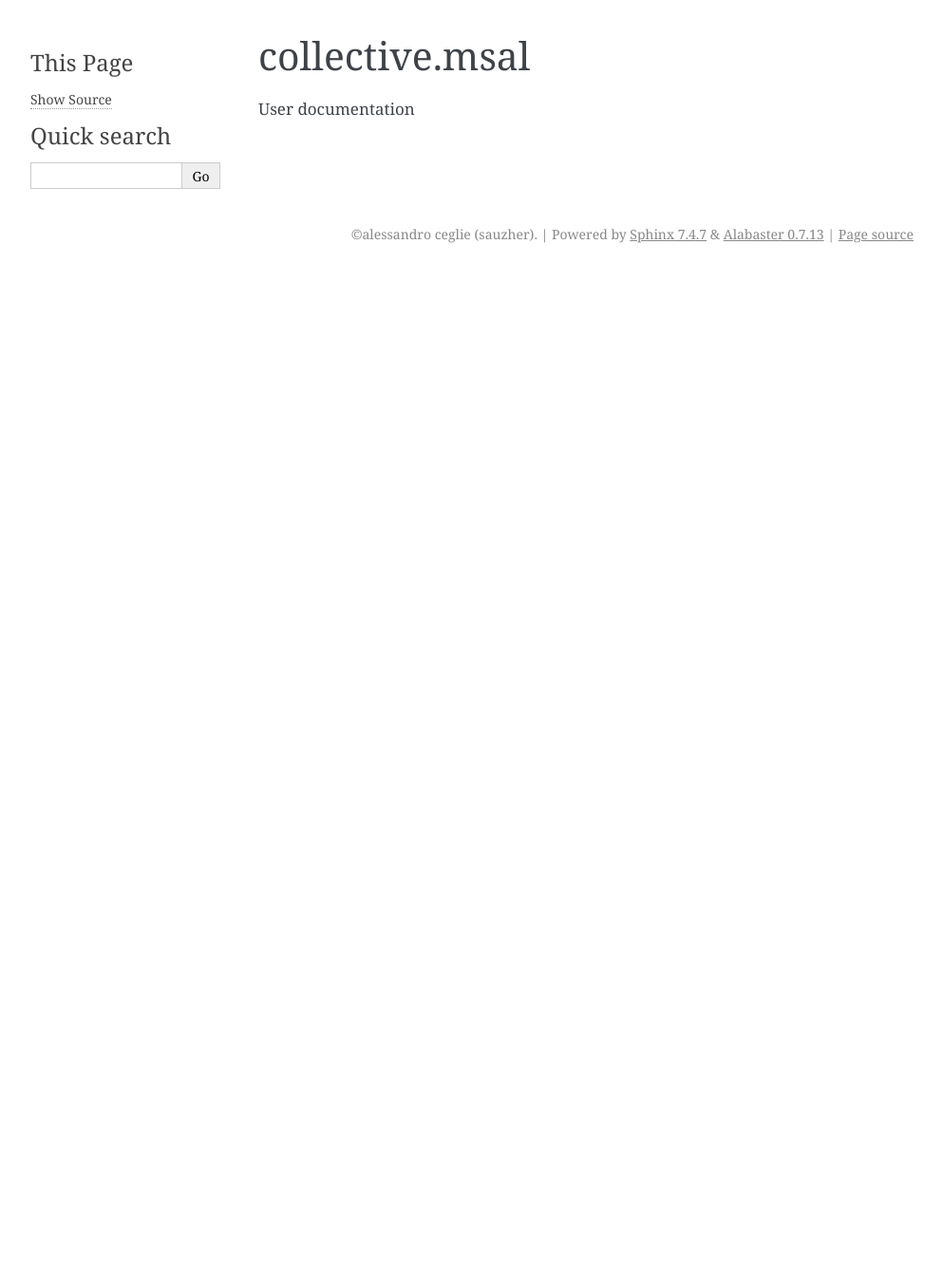
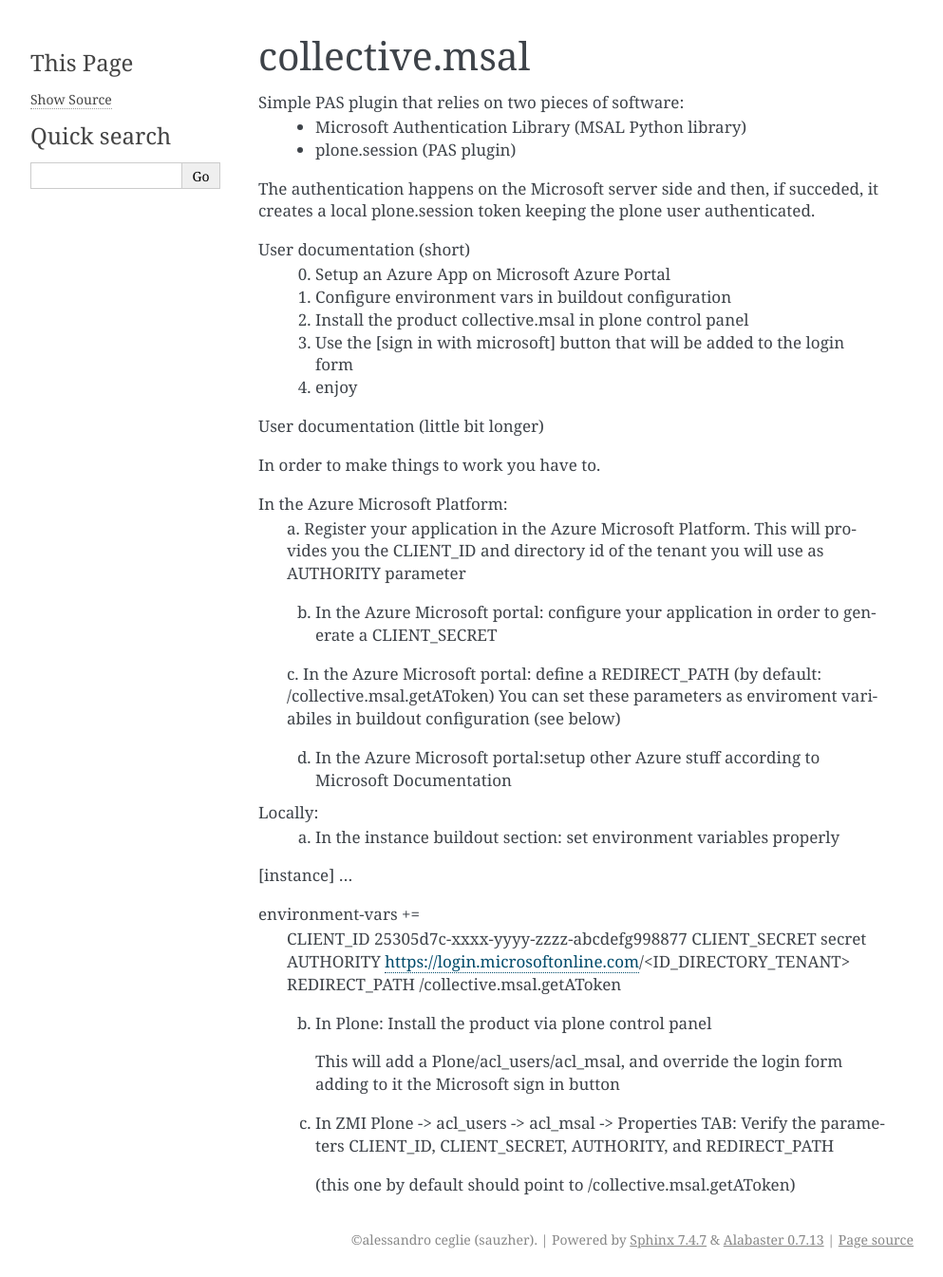
Before and after one commit to collective/collective.msal, a Sphinx documentation site: the page built from docs/index.rst, in a window 1280 px wide. Shown: the whole page at 95% size, without its empty margins (148-1141 px from the left). Built offline with Sphinx 7.4.7, drawn with Linux system fonts in a browser that asks for light colours; before the commit the page ends 900 px from its top, so only the background shows below that.

```diff
--- a/docs/conf.py
+++ b/docs/conf.py
@@ -51,9 +51,9 @@ author = u'alessandro ceglie (sauzher)'
 # built documents.
 #
 # The short X.Y version.
-version = u'3.0'
+version = u'1.0-beta'
 # The full version, including alpha/beta/rc tags.
-release = u'3.0'
+release = u'1.0-beta'
 
 # The language for content autogenerated by Sphinx. Refer to documentation
 # for a list of supported languages.
--- a/docs/index.rst
+++ b/docs/index.rst
@@ -2,4 +2,50 @@
 collective.msal
 ===============
 
-User documentation
+Simple PAS plugin that relies on two pieces of software:
+ - Microsoft Authentication Library (MSAL Python library)
+ - plone.session (PAS plugin)
+
+The authentication happens on the Microsoft server side and then, if succeded,
+it creates a local plone.session token keeping the plone user authenticated.
+
+User documentation (short)
+   0. Setup an Azure App on Microsoft Azure Portal
+   1. Configure environment vars in buildout configuration
+   2. Install the product collective.msal in plone control panel
+   3. Use the [sign in with microsoft] button that will be added to the login form
+   4. enjoy
+
+
+User documentation (little bit longer)
+
+In order to make things to work you have to.
+
+In the Azure Microsoft Platform:
+    a. Register your application in the Azure Microsoft Platform.
+    This will provides you the CLIENT_ID and directory id of the tenant you will use as AUTHORITY parameter
+
+    b. In the Azure Microsoft portal: configure your application in order to generate a CLIENT_SECRET
+
+    c. In the Azure Microsoft portal: define a REDIRECT_PATH (by default: /collective.msal.getAToken)
+    You can set these parameters as enviroment variabiles in buildout configuration  (see below)
+
+    d. In the Azure Microsoft portal:setup other Azure stuff according to Microsoft Documentation
+
+Locally:
+    a. In the instance buildout section: set environment variables properly
+
+[instance]
+...
+
+environment-vars +=
+   CLIENT_ID 25305d7c-xxxx-yyyy-zzzz-abcdefg998877
+   CLIENT_SECRET secret
+   AUTHORITY https://login.microsoftonline.com/<ID_DIRECTORY_TENANT>
+   REDIRECT_PATH /collective.msal.getAToken
+
+
+   b. In Plone: Install the product via plone control panel
+    This will add a Plone/acl_users/acl_msal, and override the login form adding to it the Microsoft sign in button
+   c. In ZMI Plone -> acl_users -> acl_msal -> Properties TAB: Verify the parameters CLIENT_ID, CLIENT_SECRET, AUTHORITY, and REDIRECT_PATH
+    (this one by default should point to /collective.msal.getAToken)
--- a/setup.py
+++ b/setup.py
@@ -14,7 +14,7 @@ long_description = '\n\n'.join([
 
 setup(
     name='collective.msal',
-    version='1.0a1',
+    version='1.0b1',
     description="A simple Plone PAS plugin to authenticate users on the Microsoft Azure Tenants",
     long_description=long_description,
     # Get more from https://pypi.org/classifiers/
```
Also changed, not shown: 2 other files.
